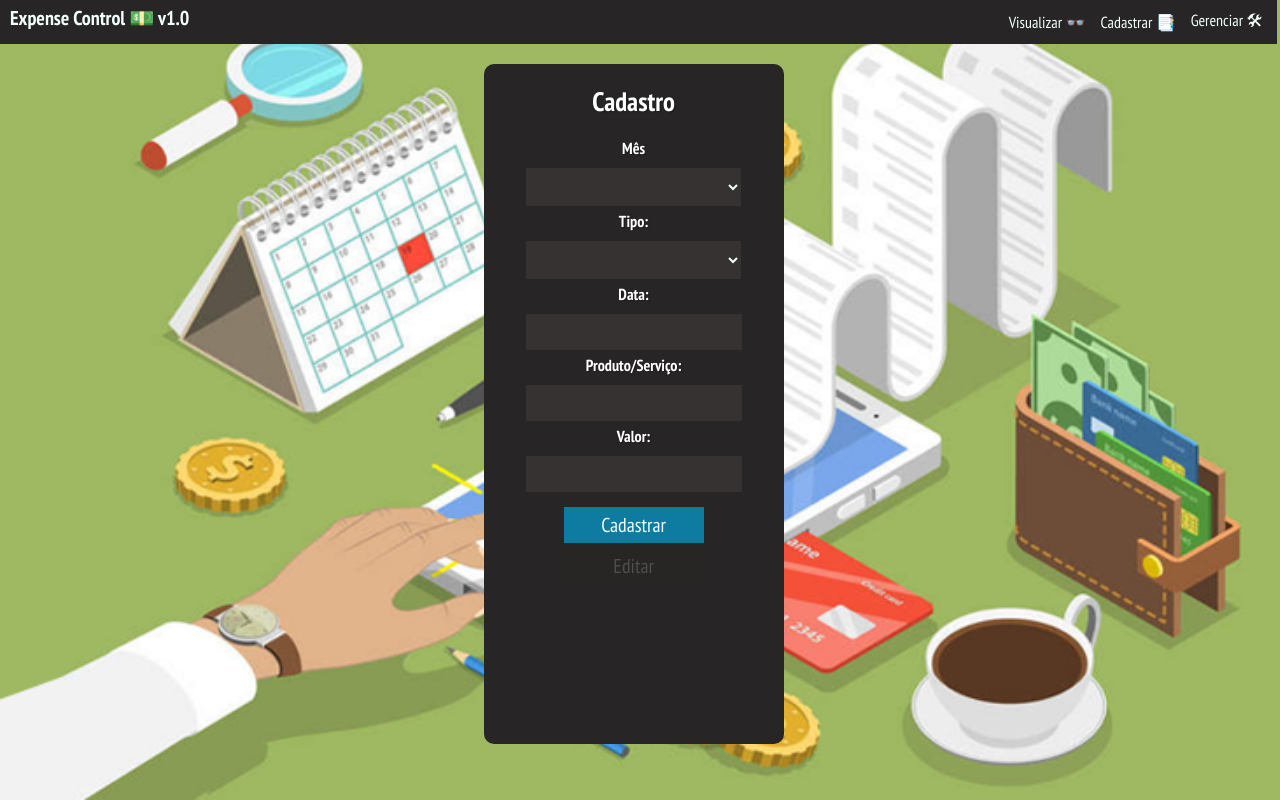
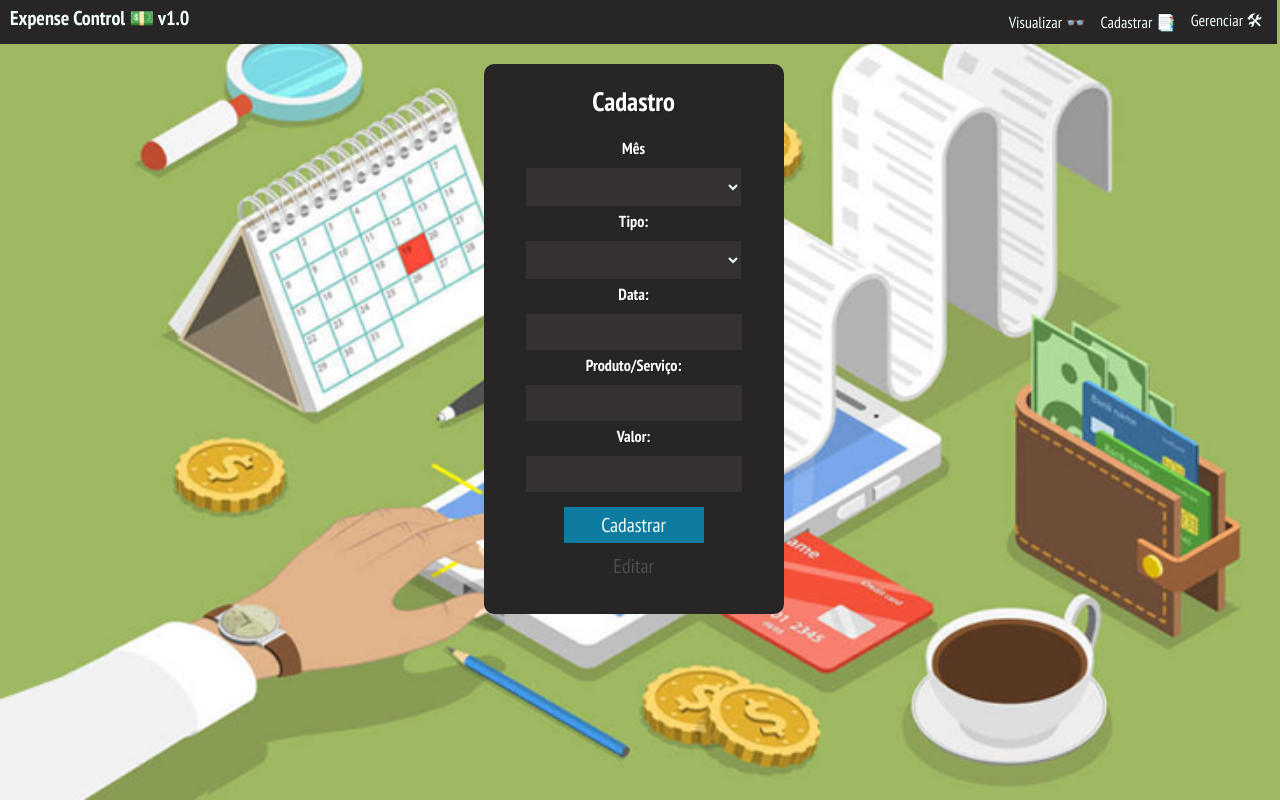
Before and after one commit to LucianoNeo/bill-control, a plain HTML site: page index.html in a window 1280 px wide. Both pictures are taken after a click on the element "Cadastrar 📑". Drawn offline with nearby package versions, Linux system fonts and the light colour scheme; a web font is replaced by a local one.

Commit message:
Cadastro css adjustment

```diff
--- a/style.css
+++ b/style.css
@@ -39,7 +39,7 @@ button{
     border-radius: 10px;
     text-align: center;
     justify-content: center;
-    height: 80vh;
+    max-height: 80vh;
 }
 .cadastrar label{
   text-align: center;
```
